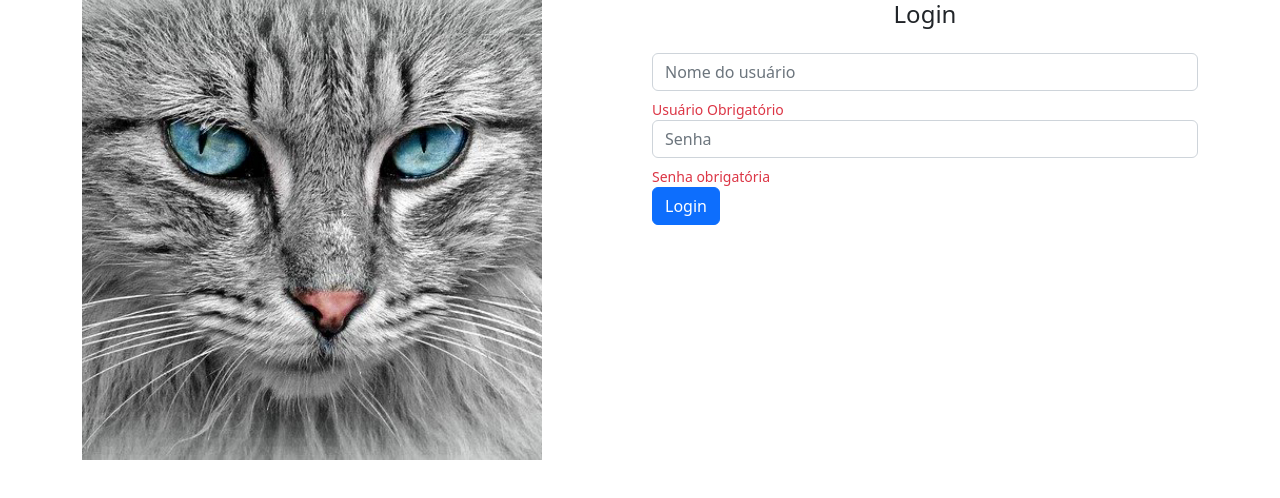
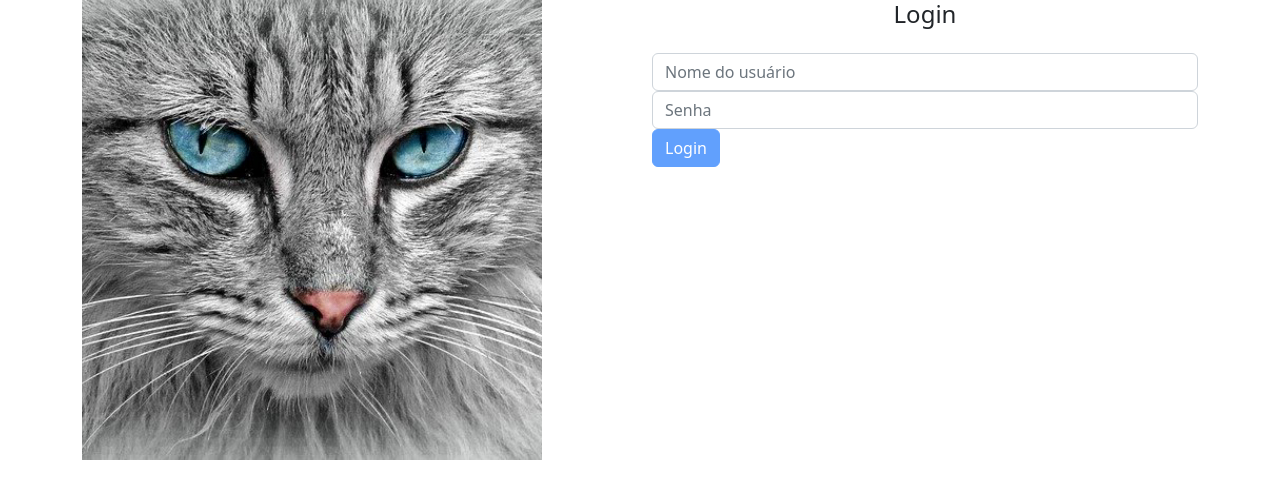
Before and after one commit to rodrigowe1988/gatitobook, an Angular app: page /home in a window 1280 px wide. Shown: the top 498 px of the page. Built offline with nearby package versions, Linux system fonts and the light colour scheme.

Commit message:
validacao de formulario

```diff
--- a/src/app/home/components/login/login.component.html
+++ b/src/app/home/components/login/login.component.html
@@ -1,13 +1,35 @@
 <h4 class="text-center">Login</h4>
-<form class="form mt-4" (ngSubmit)="login()">
-	<div class="form-group">
-		<input type="text" class="form-control" placeholder="Nome do usuário" [(ngModel)]="usuario" name="usuario" #campoUsuario="ngModel" required>
-		<app-mensagem *ngIf="campoUsuario.invalid" mensagem="Usuário Obrigatório"></app-mensagem>
-	</div>
-	<div class="form-group">
-		<input type="password" class="form-control" placeholder="Senha" required [(ngModel)]="senha" name="senha" #campoSenha="ngModel">
-		<app-mensagem *ngIf="campoSenha.invalid" mensagem="Senha obrigatória"></app-mensagem>
-	</div>
+<form class="form mt-4" (ngSubmit)="login()" #loginForm="ngForm">
+  <div class="form-group">
+    <input
+      type="text"
+      class="form-control"
+      placeholder="Nome do usuário"
+      [(ngModel)]="usuario"
+      name="usuario"
+      #campoUsuario="ngModel"
+      required
+    />
+    <app-mensagem
+      *ngIf="campoUsuario.invalid && campoUsuario.touched"
+      mensagem="Usuário Obrigatório"
+    ></app-mensagem>
+  </div>
+  <div class="form-group">
+    <input
+      type="password"
+      class="form-control"
+      placeholder="Senha"
+      required
+      [(ngModel)]="senha"
+      name="senha"
+      #campoSenha="ngModel"
+    />
+    <app-mensagem
+      *ngIf="campoSenha.invalid && campoSenha.touched"
+      mensagem="Senha obrigatória"
+    ></app-mensagem>
+  </div>
 
-	<button type="submit" class="btn btn-primary btn-block">Login</button>
+  <button type="submit" class="btn btn-primary btn-block" [disabled]="loginForm.invalid">Login</button>
 </form>
```
